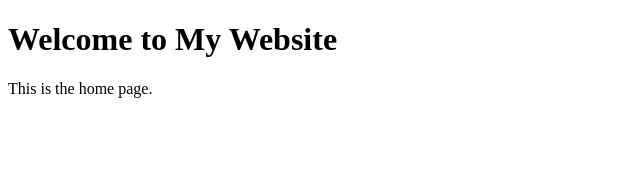
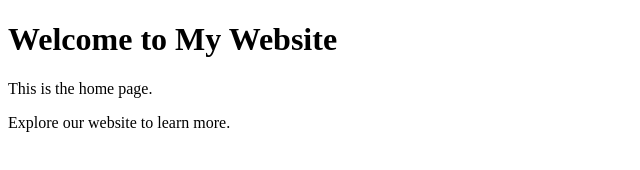
Before and after one commit to kreetkashyap/Github_Assignment, a plain HTML site: page index.html in a window 1280 px wide. Shown: the whole page, without its empty margins (0-640 px from the left). Drawn offline with Linux system fonts and the light colour scheme.

Commit message:
Update home page content

```diff
--- a/index.html
+++ b/index.html
@@ -8,5 +8,6 @@
   <body>
     <h1>Welcome to My Website</h1>
     <p>This is the home page.</p>
+    <p>Explore our website to learn more.</p>
   </body>
 </html>
```
